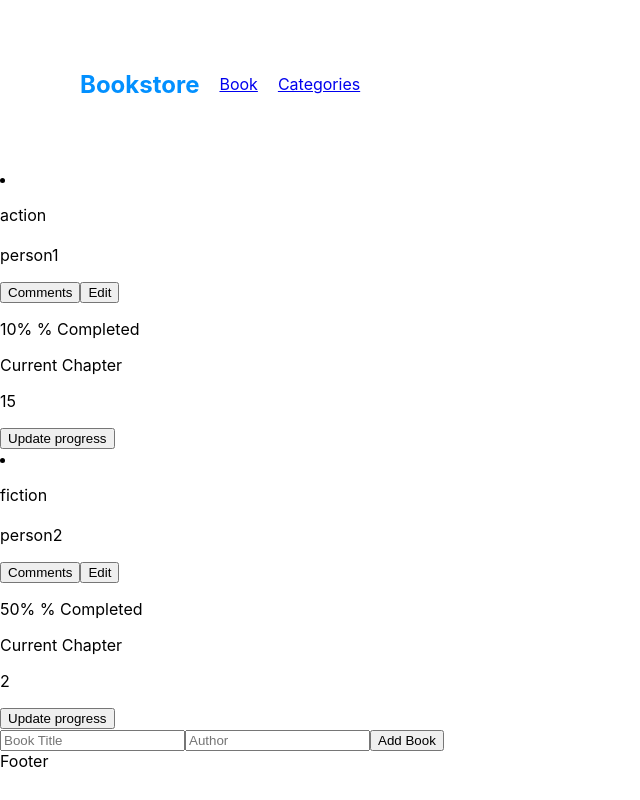
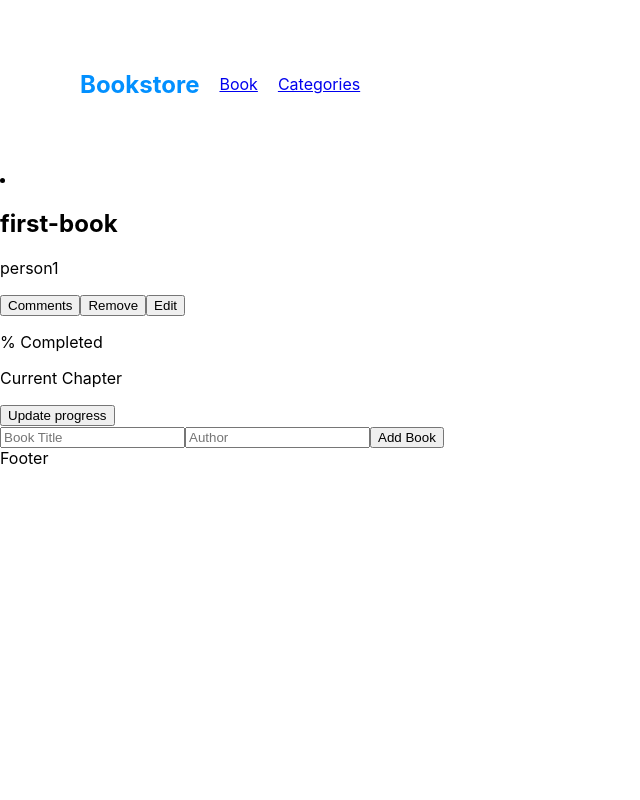
Before and after one commit to akhror-valiev/bookstore-react-app, a React (Create React App) app: page / in a window 1280 px wide. Shown: the whole page, without its empty margins (0-640 px from the left). Built offline with nearby package versions, Linux system fonts and the light colour scheme.

Commit message:
Connect to the Redux

```diff
--- a/src/components/AddBookForm/AddBookForm.js
+++ b/src/components/AddBookForm/AddBookForm.js
@@ -1,11 +1,31 @@
-import React from 'react';
+import { useState } from 'react';
+import { useDispatch } from 'react-redux';
+import { addBook } from '../../redux/books/books';
 
-const AddBookForm = () => (
-  <form action="">
-    <input type="text" placeholder="Book Title" />
-    <input type="text" placeholder="Author" />
-    <button type="submit">Add Book</button>
-  </form>
-);
+const AddBookForm = () => {
+  const [title, setTitle] = useState('');
+  const [author, setAuthor] = useState('');
+  const dispatch = useDispatch();
+
+  const onSubmit = (e) => {
+    e.preventDefault();
+    if (title === '' || author === '') return;
+    const newBook = {
+      title,
+      author,
+    };
+    dispatch(addBook(newBook));
+    setAuthor('');
+    setTitle('');
+  };
+
+  return (
+    <form onSubmit={onSubmit}>
+      <input value={title} onChange={(e) => setTitle(e.target.value)} type="text" placeholder="Book Title" />
+      <input value={author} onChange={(e) => setAuthor(e.target.value)} type="text" placeholder="Author" />
+      <button type="submit">Add Book</button>
+    </form>
+  );
+};
 
 export default AddBookForm;
--- a/src/components/Book/Book.js
+++ b/src/components/Book/Book.js
@@ -1,26 +1,35 @@
+/* eslint-disable react/button-has-type */
 import React from 'react';
+import { useDispatch } from 'react-redux';
+import { removeBook } from '../../redux/books/books';
 
-const Book = ({
 // eslint-disable-next-line react/prop-types
-  id, typeOf, title, author, status, chapter,
-}) => (
+const Book = ({ id, title, author }) => {
+  const dispatch = useDispatch();
+
+  const handleRemoveClick = () => {
+    // eslint-disable-next-line object-shorthand
+    dispatch(removeBook({ id: id }));
+  };
+
+  return (
     <div>
       <li key={id}>
-      <p>{typeOf}</p>
         <h2>{title}</h2>
         <p>{author}</p>
         <button type="button">Comments</button>
+        <button onClick={handleRemoveClick}>Remove</button>
         <button type="button">Edit</button>
         <p>
-        {status}
-        {' '}
+
           % Completed
         </p>
         <p>Current Chapter</p>
-      <p>{chapter}</p>
+
         <button type="button">Update progress</button>
       </li>
     </div>
   );
+};
 
 export default Book;
--- a/src/index.js
+++ b/src/index.js
@@ -1,14 +1,16 @@
 import React from 'react';
 import ReactDOM from 'react-dom/client';
 import './index.css';
-
+import { Provider } from 'react-redux';
 import App from './App';
+import store from './redux/store';
 
 const root = ReactDOM.createRoot(document.getElementById('root'));
 root.render(
   <React.StrictMode>
-
-    <App />
+    <Provider store={store}>
+      <App />
+    </Provider>
 
   </React.StrictMode>,
 );
--- a/src/pages/Books/Books.js
+++ b/src/pages/Books/Books.js
@@ -1,40 +1,25 @@
 import React from 'react';
+import { useSelector } from 'react-redux';
 import Book from '../../components/Book/Book';
 
-const books = [{
-  id: 1,
-  typeOf: 'action',
-  bookTitle: 'first-book',
-  author: 'person1',
-  status: '10%',
-  chapter: 15,
-},
-{
-  id: 1,
-  typeOf: 'fiction',
-  bookTitle: 'second-book',
-  author: 'person2',
-  status: '50%',
-  chapter: 2,
+const Books = () => {
+  const books = useSelector((state) => state.books);
+  return (
+    <div className="container">
+      {
+        books.map((book) => (
+          // eslint-disable-next-line react/jsx-key
+          <Book
+            id={book.id}
+            title={book.title}
+            author={book.author}
 
-}];
+          />
+        ))
+      }
 
-const Books = () => (
-  <div className="container">
-    {books.map(({
-      id, typeOf, bookTitle, author, status, chapter,
-    }) => (
-      <Book
-        key={id}
-        typeOf={typeOf}
-        bookTitle={bookTitle}
-        author={author}
-        status={status}
-        chapter={chapter}
-      />
-    ))}
-
-  </div>
-);
+    </div>
+  );
+};
 
 export default Books;
--- a/src/redux/books/books.js
+++ b/src/redux/books/books.js
@@ -4,7 +4,10 @@ const bookSlice = createSlice({
   name: 'books',
   initialState: [
     {
-      id: 1, title: 'sample',
+      id: 1,
+      title: 'first-book',
+      author: 'person1',
+
     },
   ],
 
@@ -13,8 +16,15 @@ const bookSlice = createSlice({
       const newBook = {
         id: Date.now(),
         title: action.payload.title,
+        author: action.payload.author,
       };
       state.push(newBook);
+    },
+    togleComplete: (state, action) => {
+      const index = state.findIndex((book) => book.id === action.payload.id);
+
+      // eslint-disable-next-line no-param-reassign
+      state[index].completed = action.payload.completed;
     },
     removeBook: (state, action) => state.filter((book) => book.id !== action.payload.id),
   },
```
Also changed, not shown: src/redux/store.js (renamed from src/redux/configureStore.js). Lines whose indentation alone changed are shown as unchanged.
